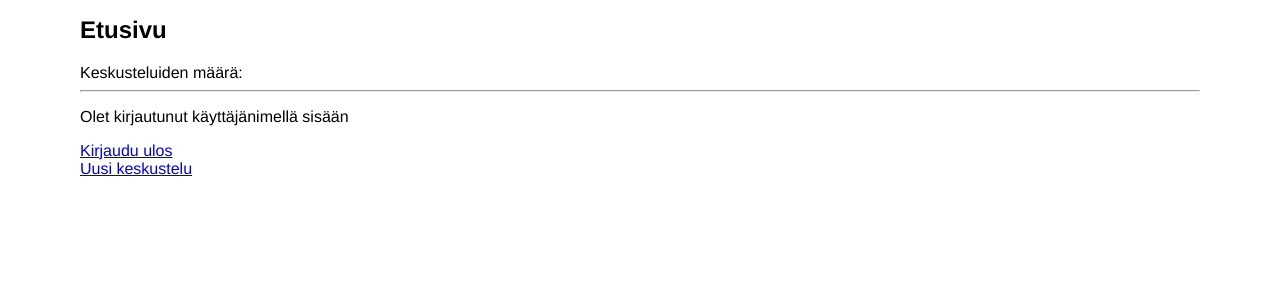
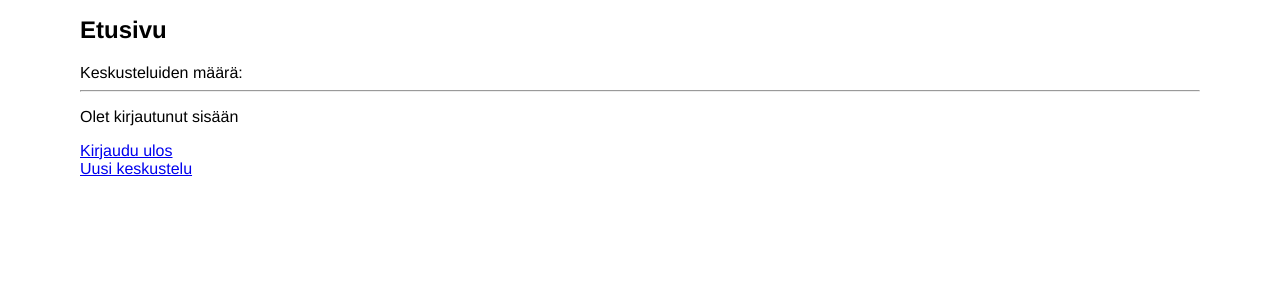
Before and after one commit to tuovinenemma/tsoha-forum, a Flask app: template templates/index.html in a window 1280 px wide. Shown: the part 131-431 px from the top of the page. Run offline with Flask 2, Linux system fonts and the light colour scheme; the template is opened without the code that fills it, so the values that code supplies are empty; the visitor is signed in with stand-in values (Sample User, id 1).

Commit message:
fixing templates

```diff
--- a/templates/index.html
+++ b/templates/index.html
@@ -20,7 +20,7 @@ Keskusteluiden määrä: {{ count }}
 
 
 {% if session.username %}
-<p>Olet kirjautunut käyttäjänimellä sisään</p>
+<p>Olet kirjautunut sisään</p>
 <a href="/logout">Kirjaudu ulos</a>
 <br>
 <a href="/new">Uusi keskustelu</a>
```
